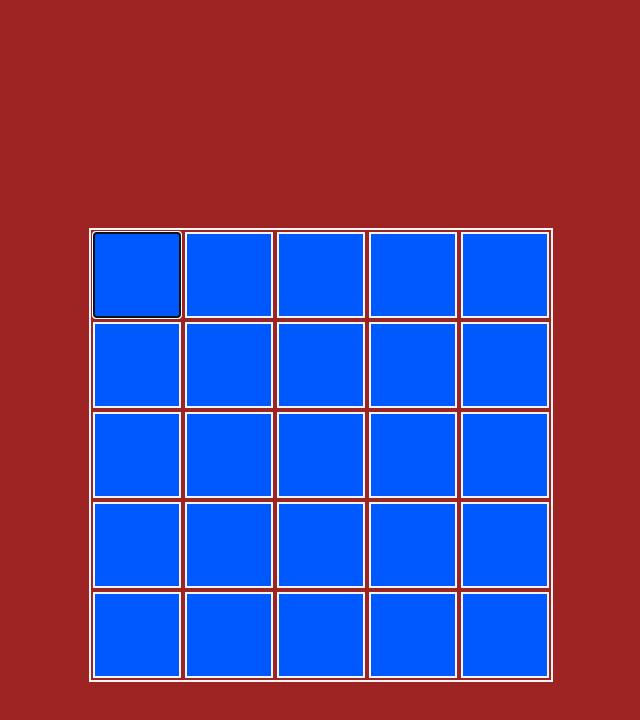
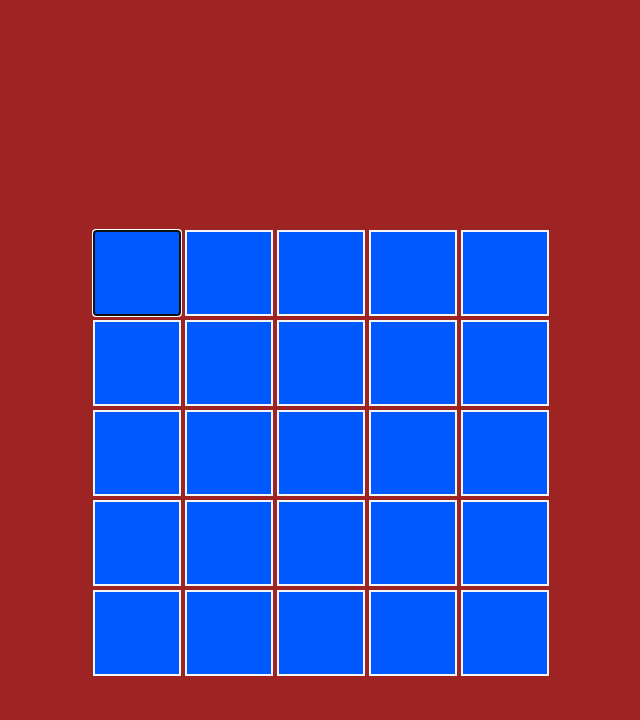
Before and after one commit to Micka0675/motus, a plain HTML site: page index.html in a window 1280 px wide. Both pictures are taken after a click on the button "Play!". Shown: the part 122-842 px from the top of the page, without its empty margins (639-1279 px from the left). Drawn offline with Linux system fonts and the light colour scheme.

Commit message:
Add files via upload

```diff
--- a/style.css
+++ b/style.css
@@ -46,11 +46,11 @@ h1{
 }
 
 article{
-    width:460px;
+    width:550px;
     height: 450px;
     margin: auto;
     margin-top: 100px;
-    border: solid whitesmoke 2px;
+
 }
 
 #zoneWin{
```
